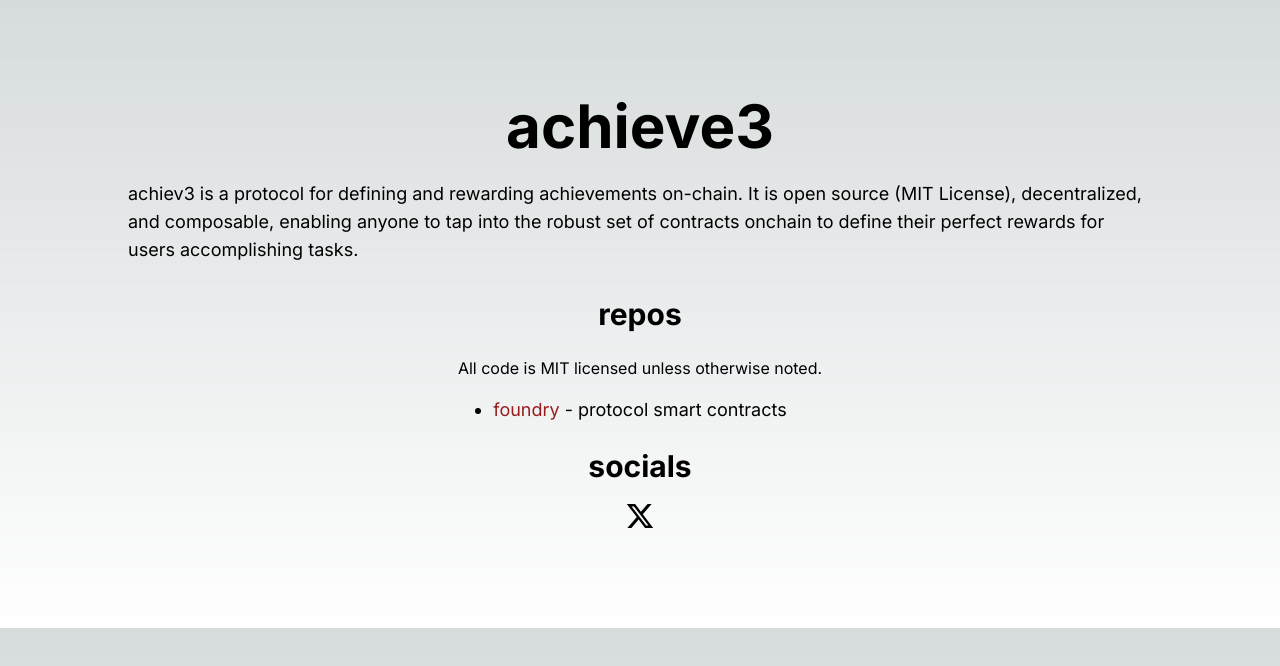
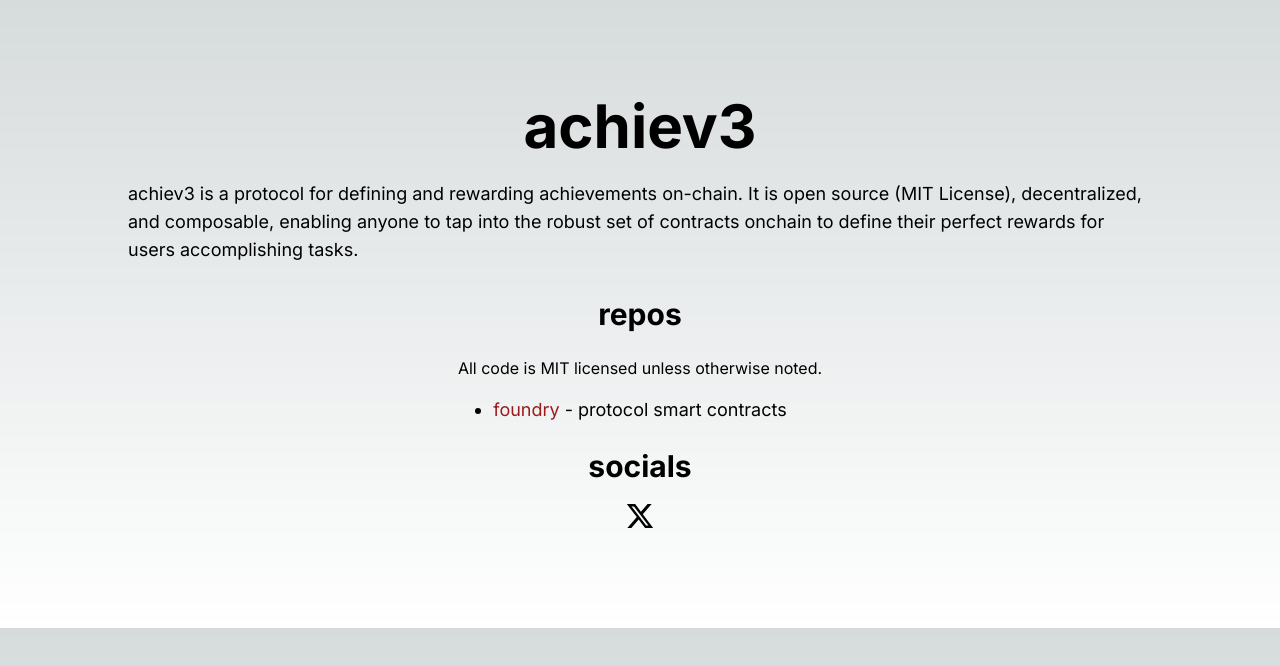
Before and after one commit to achiev3protocol/achiev3-site, a Next.js app: page / in a window 1280 px wide. Shown: the top 666 px of the page. Built offline with nearby package versions, Linux system fonts and the light colour scheme.

Commit message:
Fix title

```diff
--- a/src/app/page.tsx
+++ b/src/app/page.tsx
@@ -4,7 +4,7 @@
 export default function Home() {
     return (
         <main className="flex flex-col items-center justify-between p-24">
-            <h1 className="text-6xl font-bold mb-2">achieve3</h1>
+            <h1 className="text-6xl font-bold mb-2">achiev3</h1>
 
             <p className="text-lg my-4 mx-8">
                 achiev3 is a protocol for defining and rewarding achievements on-chain. It is open source (MIT License), decentralized, and composable, enabling anyone to tap into the robust set of contracts onchain to define
```
